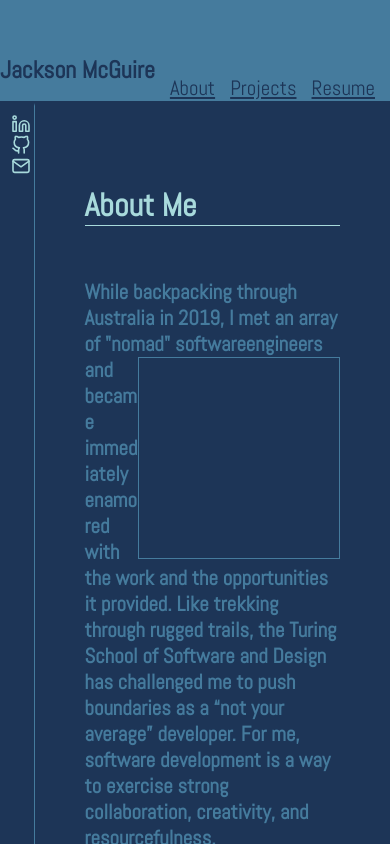
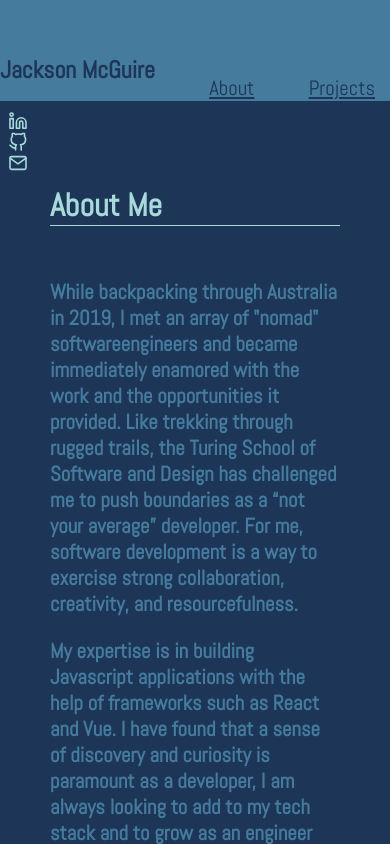
Before and after one commit to Jacksonmcguire/Jacksonmcguire, a React (Create React App) app: page / in a window 390 px wide. Built offline with nearby package versions, Linux system fonts and the light colour scheme.

Commit message:
Fix responsive errors

```diff
--- a/src/components/About/About.css
+++ b/src/components/About/About.css
@@ -3,15 +3,9 @@
   justify-content: space-between;
 }
 
-.about-content div {
-  /* width: 60%; */
-}
-
 .about-content ul {
   display: flex;
   text-align: left;
-}
-.about-content ul {
   font-size: 1.4em;
   font-weight: 600;
   padding: 0;
@@ -21,9 +15,8 @@
 
 .about-content ul p {
   color: #A8DADC;
-  padding: 0 10px;
   margin: 10px;
-
+  font-size: .8em;
 }
 
 .about-content ul label {
@@ -33,16 +26,12 @@
 .about-content img {
   opacity: .5;
   height: 200px;
-  /* border-radius: 10%; */
 }
 
 .jackson {
   float: right;
   height: 200px;
   width: 200px;
-
-  /* border-radius: 10%; */
-  /* background-color: #A8DADC; */
   margin: 0;
   border: 1px solid ;
 }
@@ -67,11 +56,11 @@
     width: 100%;
 
   }
-  .about-content img {
+  .about-content img, .jackson {
     width: 100%;
     display: none;
   }
   .about-content ul {
-    flex-direction: column;
+    flex-flow: column wrap;
   }
 }
--- a/src/components/About/About.tsx
+++ b/src/components/About/About.tsx
@@ -31,6 +31,9 @@ export const About = () => {
         <p>React</p>
         <p>Vue</p>
         <p>Typescript</p>
+        <p>Cypress</p>
+        <p>NodeJS</p>
+        <p>CSS/SASS</p>
         </ul>
       </div>
       </article>
--- a/src/components/App/App.css
+++ b/src/components/App/App.css
@@ -124,7 +124,13 @@ main aside svg:hover {
       font-size: 1.5em;
     }
     main aside {
-      width: 2.7vw;
+      display: flex;
+      flex-flow: column;
+      border: none;
+      width: fit-content;
+      height: fit-content;
+      position: fixed;
+      z-index: 1;
     }
     main aside svg {
       transform: scale(1.2);
@@ -141,4 +147,12 @@ main aside svg:hover {
       width: 50%;
       display: none;
     }
+
+    iframe {
+      display: none;
+    }
+
+    .resume-link {
+      display: none;
+    }
 }
--- a/src/components/App/App.tsx
+++ b/src/components/App/App.tsx
@@ -16,7 +16,7 @@ function App() {
         <h1>Jackson McGuire</h1>
         <NavHashLink smooth to="#about">About</NavHashLink>
         <NavHashLink smooth to="#projects">Projects</NavHashLink>
-        <NavHashLink smooth to="#resume">Resume</NavHashLink>
+        <NavHashLink smooth to="#resume" className="resume-link">Resume</NavHashLink>
       </header>
       <main>
       <aside>
--- a/src/components/NavLinkBox/NavLinkBox.css
+++ b/src/components/NavLinkBox/NavLinkBox.css
@@ -41,6 +41,7 @@
 .description {
   height: 5em;
   overflow-y: scroll;
+  overflow-x: hidden;
 }
 
 .navLinkBox article p {
@@ -62,6 +63,12 @@
 @media screen and (max-width: 500px) {
   .navLinkBox {
     width: 100%;
+    flex-flow: column;
+    padding: 0;
+  }
+
+  .description {
+    height: 75px;
   }
 
 
--- a/src/components/Project/Project.css
+++ b/src/components/Project/Project.css
@@ -77,4 +77,12 @@
     padding: 0;
   }
 
+  .project-card img {
+    height: 20vh;
+  }
+
+  .project-container {
+    display: flex;
+    flex-flow: column;
+  }
 }
--- a/src/components/Projects/Projects.css
+++ b/src/components/Projects/Projects.css
@@ -16,3 +16,10 @@
   border-bottom: 1px solid;
   width: 100%;
 }
+
+@media screen and (max-width: 500px) {
+  .projects-container .project-container:nth-child(3) .project-card {
+    display: flex;
+    flex-direction: column;
+  }
+}
```
Also changed, not shown: src/components/Project/owen-wilson.png (deleted).
